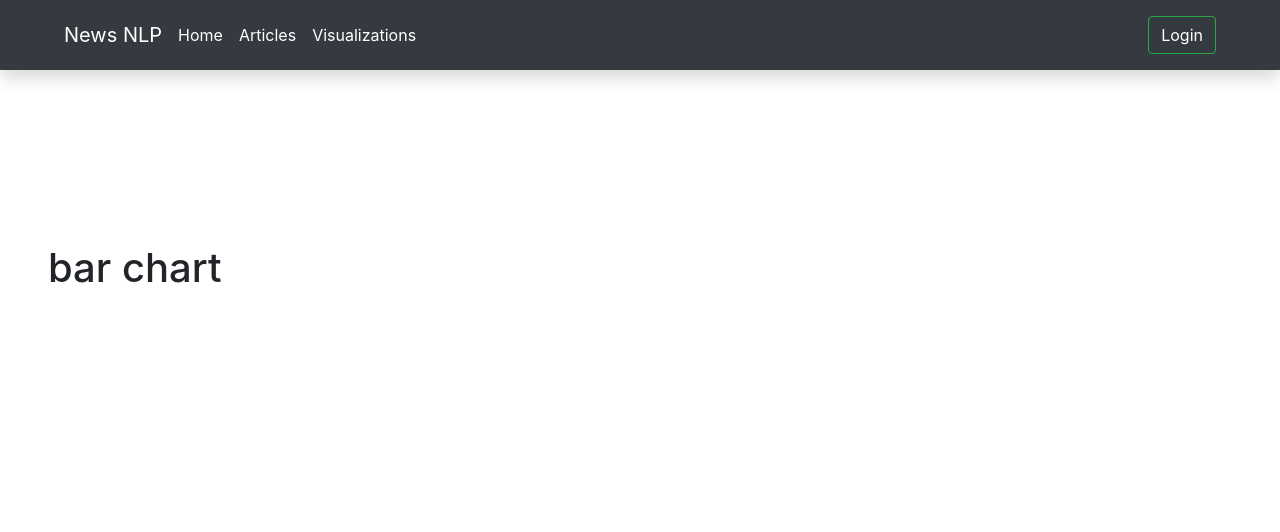
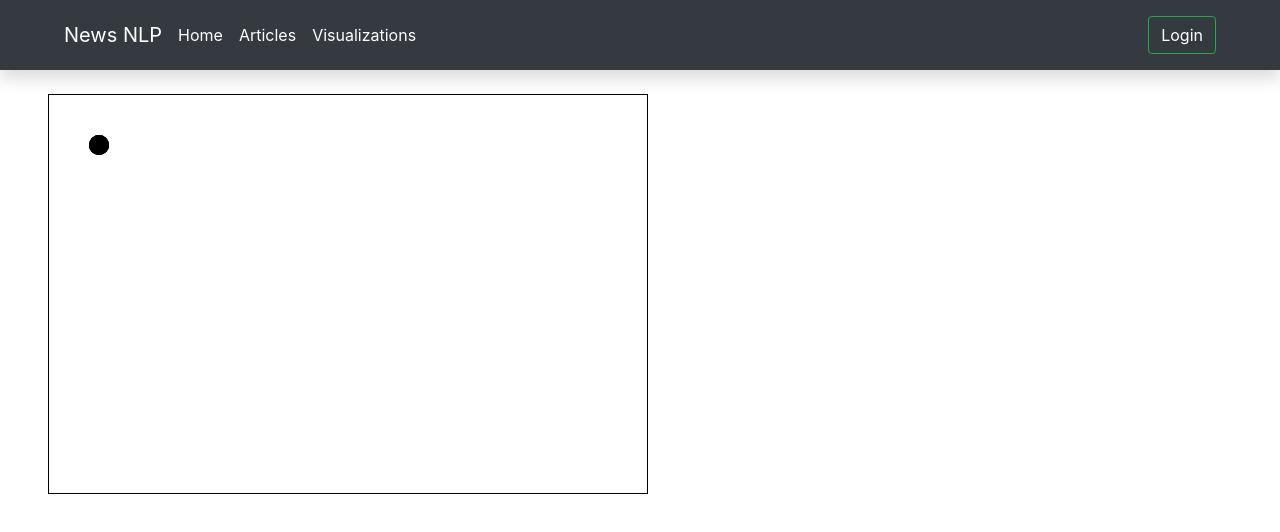
Before and after one commit to MarkyMan4/news-nlp-frontend, a React (Create React App) app: page /visuals in a window 1280 px wide. Shown: the top 532 px of the page. Built offline with nearby package versions, Linux system fonts and the light colour scheme; no server answers.

Commit message:
added placeholder graph using d3

```diff
--- a/src/App.css
+++ b/src/App.css
@@ -88,3 +88,9 @@ select {
 .exit-btn {
   cursor: pointer;
 }
+
+.graph-container {
+  width: 600px;
+  height: 400px;
+  border: 1px solid black;
+}
--- a/src/components/barChart.jsx
+++ b/src/components/barChart.jsx
@@ -1,11 +1,31 @@
-import React from 'react';
+import React, { useEffect } from 'react';
 import * as d3 from 'd3';
 import { scaleLinear, scaleBand } from 'd3-scale';
 
+const dummyData = [
+    {x: 1, y: 'test1'},
+    {x: 2, y: 'test2'},
+    {x: 3, y: 'test3'},
+    {x: 4, y: 'test4'}
+]
+
 function BarChart({data, svgRef}) {
-    return (
-        <h1>bar chart</h1>
-    )
+    // handle d3 usage here
+    useEffect(() => {
+        const container = d3.select(svgRef.current).classed('graph-container', true);
+
+        container
+            .selectAll('circle')
+            .data(dummyData)
+            .enter()
+            .append('circle')
+            .attr('cx', 50)
+            .attr('cy', 50)
+            .attr('r', 10);
+    }, [data, svgRef]);
+
+    // no need to return anything since this only manipulates an svg in the parent component
+    return null;
 }
 
 export default BarChart;
--- a/src/pages/visuals.jsx
+++ b/src/pages/visuals.jsx
@@ -17,7 +17,7 @@ function Visuals() {
     return (
         <div className="ml-5 mr-5">
             <svg ref={barChartRef}></svg>
-            <BarChart />
+            <BarChart svgRef={barChartRef} />
         </div>
     )
 }
```
